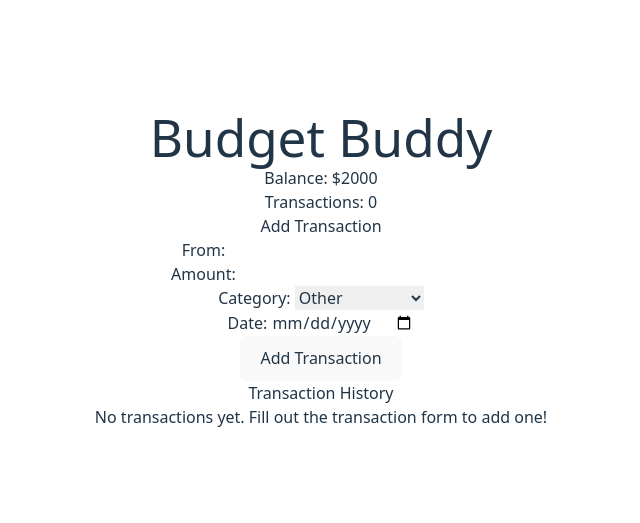
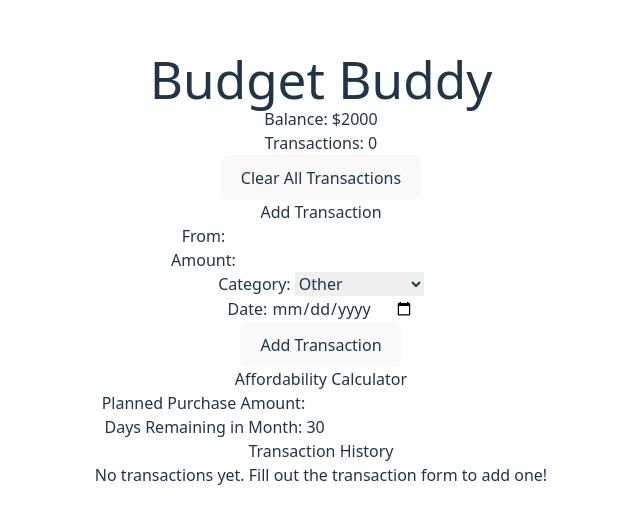
Before and after one commit to CustomTwoBot/BudgetBuddy, a React (Vite) app: page / in a window 1280 px wide. Shown: the part 131-654 px from the top of the page, without its empty margins (319-959 px from the left). Built offline with nearby package versions, Linux system fonts and the light colour scheme.

Commit message:
Implemented Phase 7 (Affordability Calculator) and Phase 8 (Clearing Transactions). This came with both the JS code and the Tailwind code

```diff
--- a/src/App.jsx
+++ b/src/App.jsx
@@ -31,6 +31,11 @@ function App() {
   const [amount, setAmount] = useState('');
   const [category, setCategory] = useState('Other');
   const [date, setDate] = useState('');
+
+  // State variable for affordability calculator
+  const [budgetAmount, setBudgetAmount] = useState('');
+  const [daysInMonth, setDaysInMonth] = useState(30);
+
 
   // Saves transactions to local storage whenever they change
   useEffect(() => {
@@ -80,6 +85,38 @@ function App() {
     })
     )
   }
+  const affordabilityCalculator = () => {
+    if (!budgetAmount || daysInMonth <= 0 || daysInMonth > 31) {
+      return null;
+    }
+    else {
+      // Calculate total spent from transactions
+      const totalSpent = transactions.reduce((sum, transaction) => sum + transaction.amount, 0);
+      // Calculate remaining budget after planned purchase
+      const remainingBudget = balance - totalSpent;
+      // Calculate budget after purchase
+      const afterPurchaseBudget = remainingBudget - parseFloat(budgetAmount);
+      // Calculate daily budget
+      const dailyBudget = afterPurchaseBudget / daysInMonth;
+
+      // Return the calculated values and if the user can afford the purchase
+      return {
+        canAfford: afterPurchaseBudget >= 0,
+        remainingBudget: remainingBudget.toFixed(2),
+        afterPurchaseBudget: afterPurchaseBudget.toFixed(2),
+        dailyBudget: dailyBudget.toFixed(2)
+
+      }
+    }
+  }
+  const clearTransactions = () => {
+    setTransactions([]);
+    setBalance(2000); // Reset balance to default
+
+    // Also clear from local storage
+    localStorage.setItem('transactions', JSON.stringify([]));
+    localStorage.setItem('balance', JSON.stringify(2000));
+  }
   return (
     // Phase 2
     // Lines 38-44 create the header section of the app, displaying the app name, current balance, and number of transactions.
@@ -107,6 +144,12 @@ function App() {
       <div className="mt-4">
         <p className= " text-black text-xl">Transactions: {transactions.length}</p>
       </div>
+      <button
+        onClick={clearTransactions}
+        className='mt-4 bg-red-500 text-white px-4 py-2 rounded hover:bg-red-600'
+      >
+        Clear All Transactions
+      </button>
 
       {/* Transaction Input Form: <form> automatically creates a form for the user to type the transaction data pieces */}
 
@@ -191,6 +234,47 @@ function App() {
         </div>
       )}
 
+      {/* Affordability Calculator Section */}
+
+      <div className='mt-8 max-w-md mx-auto bg-white p-6 rounded-lg'>
+        <h2 className='text-2xl font-bold mb-4 text-black'>Affordability Calculator</h2>
+        <div className='mb-4'>
+          <label className='block text-black mb-2'>Planned Purchase Amount: </label>
+          <input
+            type="number"
+            value={budgetAmount}
+            onChange={(e) => setBudgetAmount(e.target.value)}
+            className='w-full p-2 border border-gray-300 rounded'
+          />
+        </div>
+        <div className='mb-4'>
+          <label className='block text-black mb-2'>Days Remaining in Month: </label>
+          <input
+            type="number"
+            value={daysInMonth}
+            onChange={(e) => setDaysInMonth(e.target.value)}
+            className='w-full p-2 border border-gray-300 rounded'
+          />
+        </div>
+        {affordabilityCalculator() && (
+          <div className='mt-4 text-black'>
+            {affordabilityCalculator().canAfford ? (
+              <div>
+                <p>Yes, You can afford this purchase!</p>
+                <p>Remaining Budget Before Purchase: ${affordabilityCalculator().remainingBudget}</p>
+                <p>Budget After Purchase: ${affordabilityCalculator().afterPurchaseBudget}</p>
+                <p>Daily Budget After Purchase: ${affordabilityCalculator().dailyBudget}</p>
+              </div>
+            ) : (
+              <div>
+                <p>No, You cannot afford this purchase.</p>
+                <p>This purchase would send you <span className="font-bold text-red-600">${Math.abs(calculateAffordability()?.remaining).toFixed(2)}</span> over budget!</p>
+              </div>
+            )}
+          </div>
+        )}
+      </div>
+
       {/* Transaction List Section */}
 
       <div className='mt-8 max-w-md mx-auto'>
```
